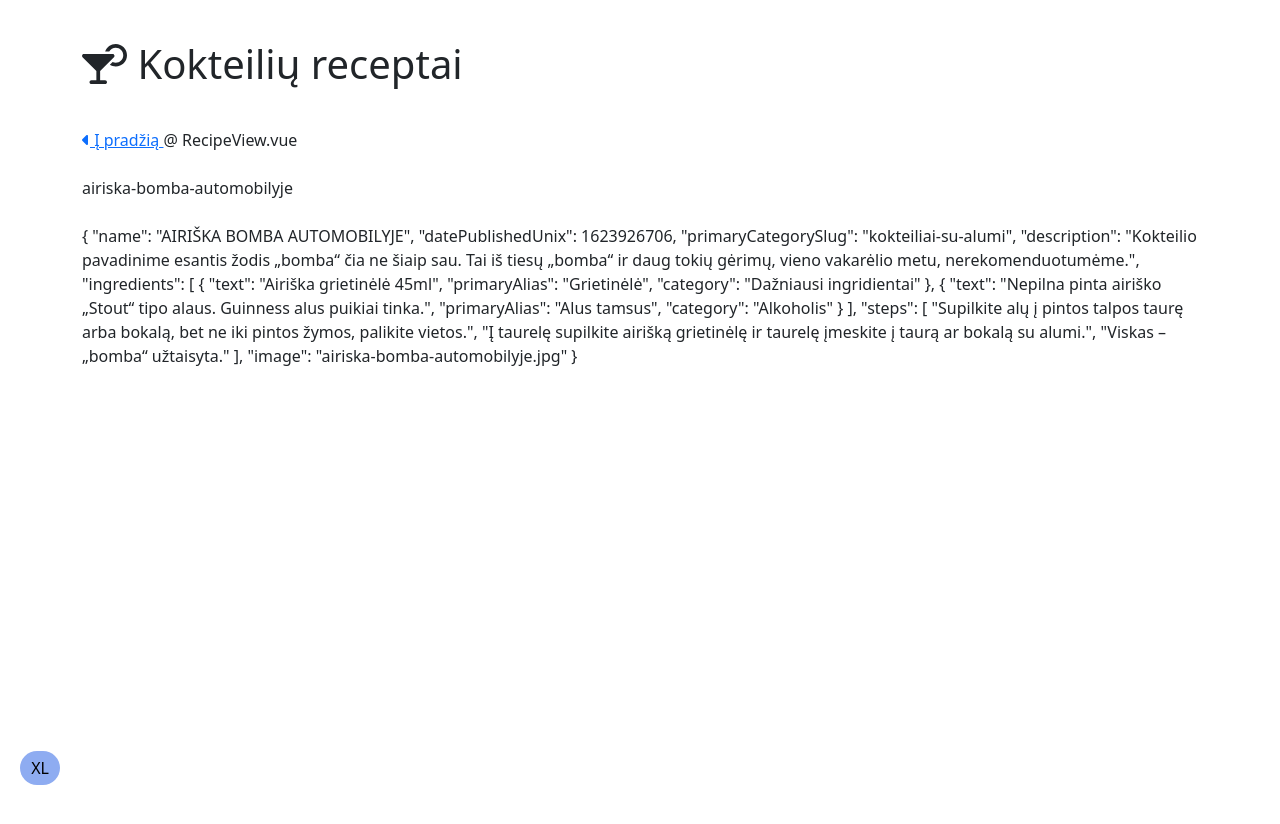
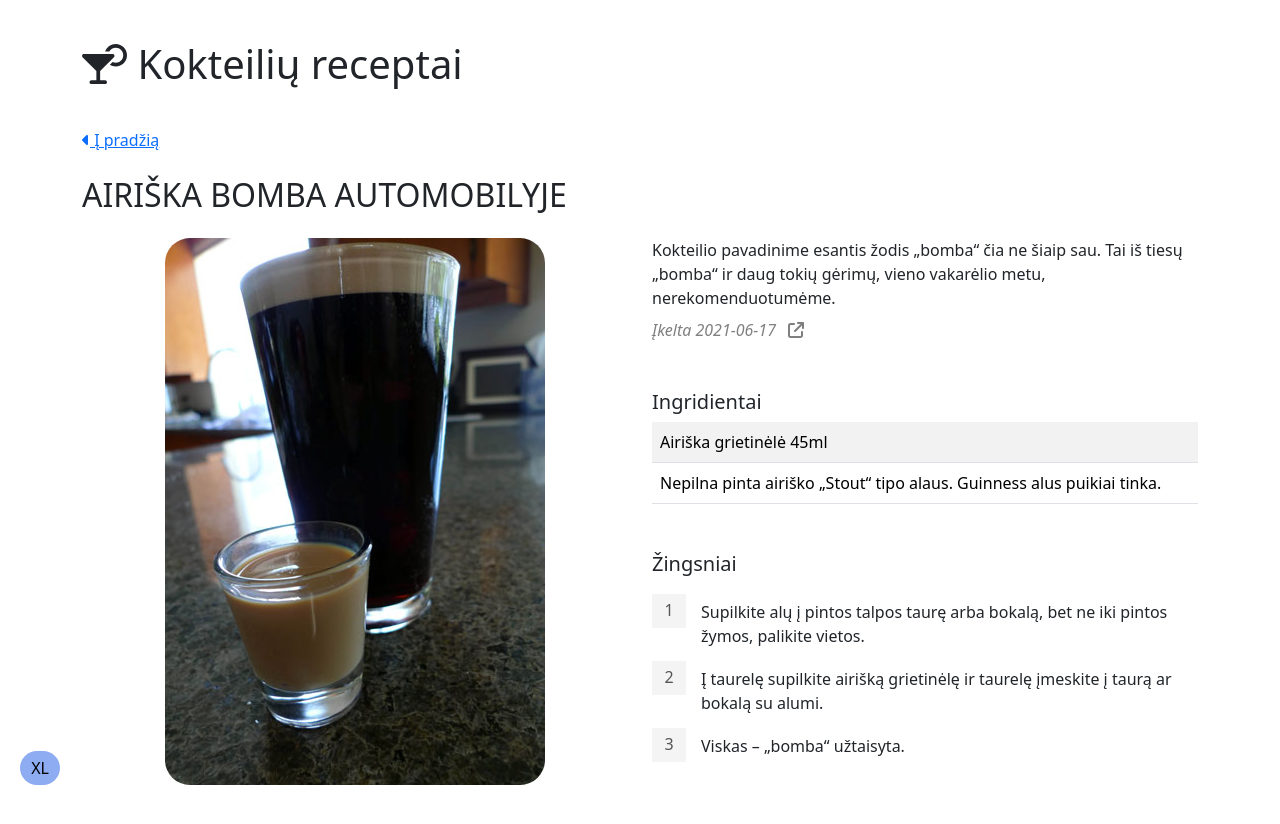
Before and after one commit to mindaugasw/cocktail-db-frontend, a Vue app: page /recipe/airiska-bomba-automobilyje in a window 1280 px wide. Shown: the top 824 px of the page. Before the commit the page ends 800 px from the top, so only its background shows below. Built offline with nearby package versions, Linux system fonts and the light colour scheme.

Commit message:
Recipe view design

```diff
--- a/src/App.vue
+++ b/src/App.vue
@@ -1,7 +1,6 @@
 <script setup lang="ts">
 import BreakpointIndicator from "@/components/BreakpointIndicator.vue";
-
-const isDevMode = import.meta.env.DEV;
+import { isDevMode } from '@/helpers/EnvironmentHelper';
 </script>
 
 <template>
@@ -14,7 +13,7 @@ const isDevMode = import.meta.env.DEV;
     <RouterView/>
 </div>
 
-<BreakpointIndicator v-if="isDevMode"/>
+<BreakpointIndicator v-if="isDevMode()"/>
 </template>
 
 <style scoped>
--- a/src/components/Recipe/RecipeContent.vue
+++ b/src/components/Recipe/RecipeContent.vue
@@ -1,13 +1,117 @@
 <script setup lang="ts">
 import type { Recipe } from '@/services/Database';
+import { isDevMode } from '@/helpers/EnvironmentHelper';
 
-defineProps<{
+const props = defineProps<{
     recipe: Recipe,
+    recipeNameSlug: string,
+    insideModal: boolean,
 }>();
+
+const uploadDateTime = new Date(props.recipe.datePublishedUnix * 1000).toLocaleDateString('lt');
+const originalUrl = `https://kokteiline.lt/${props.recipe.primaryCategorySlug}/${props.recipeNameSlug}.html`;
+const breakpointClass = props.insideModal ? 'col-lg-6' : 'col-md-6';
 </script>
 
 <template>
-<div>
-    {{ recipe }}
+<div class="row">
+    <div class="image-container col-12" :class="breakpointClass">
+        <img
+            :src="`/images/recipe/${recipe.image}`"
+            :alt="`Receptas ${recipe.name}`"
+        />
+    </div>
+
+    <div class="col-12" :class="breakpointClass">
+        <div class="mb-5">
+            <span v-if="recipe.description" class="d-block mb-2">
+                {{ recipe.description }}
+            </span>
+            <span class="d-block fst-italic text-black-50">
+                Įkelta {{ uploadDateTime }}
+
+                <a
+                    v-if="isDevMode()"
+                    :href="originalUrl"
+                    target="_blank"
+                    class="text-black-50 ms-2"
+                >
+                    <FAIcon icon="fa-arrow-up-right-from-square"/>
+                </a>
+            </span>
+        </div>
+
+        <h5>Ingridientai</h5>
+        <table class="recipe-ingredients table table-striped mb-5">
+            <tbody>
+            <tr
+                v-for="ingredient in recipe.ingredients"
+                :key="ingredient.text"
+            >
+                <td>
+                    <span :title="ingredient.primaryAlias">{{ ingredient.text }}</span>
+                    <!-- TODO add shop link -->
+                </td>
+            </tr>
+            </tbody>
+        </table>
+
+        <h5>Žingsniai</h5>
+        <div class="recipe-steps">
+            <ol>
+                <li
+                    v-for="step in recipe.steps"
+                    :key="step"
+                >
+                    {{ step }}
+                </li>
+            </ol>
+        </div>
+    </div>
 </div>
 </template>
+
+<style scoped>
+.image-container {
+    text-align: center;
+    margin-bottom: 2em;
+}
+
+img {
+    max-width: 100%;
+    border-radius: 25px;
+    object-fit: scale-down;
+}
+
+/*
+ * From https://kokteiline.lt/wp-content/themes/chefscuisine/assets/css/style.css?v=2
+ * and  https://kokteiline.lt/wp-content/themes/chefscuisine/style.css?ver=6.4.3
+ */
+.recipe-steps ol {
+    list-style-type: none;
+    margin: 15px 0 0 34px;
+    padding: 0;
+    counter-reset: li-counter;
+}
+
+.recipe-steps ol > li {
+    position: relative;
+    margin-bottom: 10px;
+    padding: 9px 15px 0 15px;
+    line-height: 24px;
+}
+
+.recipe-steps ol > li:before {
+    position: absolute;
+    top: 3px;
+    left: -34px;
+    width: 34px;
+    height: 34px;
+    text-align: center;
+    line-height: 32px;
+    color: #555;
+    background-color: #f4f4f4;
+    content: counter(li-counter);
+    counter-increment: li-counter;
+}
+</style>
--- a/src/components/Recipe/RecipeModal.vue
+++ b/src/components/Recipe/RecipeModal.vue
@@ -16,18 +16,17 @@ const fullPageUrl = computed(() => router.resolve({name: 'recipe', params: {name
 function openRecipeFullPage() {
     const closeButton = document.getElementsByClassName('btn-close')[0] as HTMLButtonElement;
     closeButton.click();
-
     router.push(fullPageUrl.value);
+    window.scrollTo(0, 0);
 }
 </script>
 
 <template>
-<!-- TODO test/implement modal with long content (scrollable) -->
 <div
     :id="modalId"
     class="modal fade"
 >
-    <div class="modal-dialog  modal-lg">
+    <div class="modal-dialog modal-xl">
         <div class="modal-content">
             <div class="modal-header">
                 <h4
@@ -55,8 +54,10 @@ function openRecipeFullPage() {
 
             <div class="modal-body">
                 <RecipeContent
-                    v-if="recipe"
+                    v-if="recipe && recipeNameSlug"
                     :recipe="recipe"
+                    :recipeNameSlug="recipeNameSlug"
+                    :insideModal="true"
                 />
             </div>
 
--- a/src/components/RecipeList/RecipeList.vue
+++ b/src/components/RecipeList/RecipeList.vue
@@ -22,7 +22,7 @@ const recipeModalSlug = ref<string | null>(null)
             <RouterLink
                 :to="{name: 'recipe', params: {nameSlug: slug}}"
                 class="card-link"
-                @click.prevent="recipeModalSlug = slug"
+                @click.prevent="recipeModalSlug = slug as string"
                 data-bs-toggle="modal"
                 data-bs-target="#recipeModal"
             >
--- /dev/null
+++ b/src/helpers/EnvironmentHelper.ts
@@ -0,0 +1,5 @@
+const devMode = import.meta.env.DEV;
+
+export function isDevMode(): boolean {
+    return devMode;
+}
--- a/src/views/RecipeView.vue
+++ b/src/views/RecipeView.vue
@@ -7,7 +7,6 @@ import { toTitleCase } from '@/helpers/StringHelper';
 
 const route = useRoute();
 const router = useRouter();
-
 const slug = route.params.nameSlug as string;
 const recipe = Database.getRecipes()[slug];
 
@@ -21,18 +20,25 @@ if (recipe === undefined) {
 </script>
 
 <template>
+<RouterLink :to="{name: 'home'}" class="d-inline-block mb-4">
+    <FAIcon icon="fa-caret-left"/> Į pradžią
+</RouterLink>
+
 <div v-if="recipe">
-    <RouterLink :to="{name: 'home'}">
-        <FAIcon icon="fa-caret-left"/> Į pradžią
-    </RouterLink>
+    <h2 class="mb-4">{{ recipe.name }}</h2>
 
-    @ RecipeView.vue
-    <br/><br/>
-
-    {{ slug }}
-    <br/><br/>
-
-    <RecipeContent :recipe="recipe"/>
-    <br/><br/>
+    <RecipeContent
+        v-if="recipe"
+        :recipe="recipe"
+        :recipeNameSlug="slug"
+        :insideModal="false"
+        class="recipe-content"
+    />
 </div>
 </template>
+
+<style scoped>
+.recipe-content {
+    margin-bottom: 7em;
+}
+</style>
```
